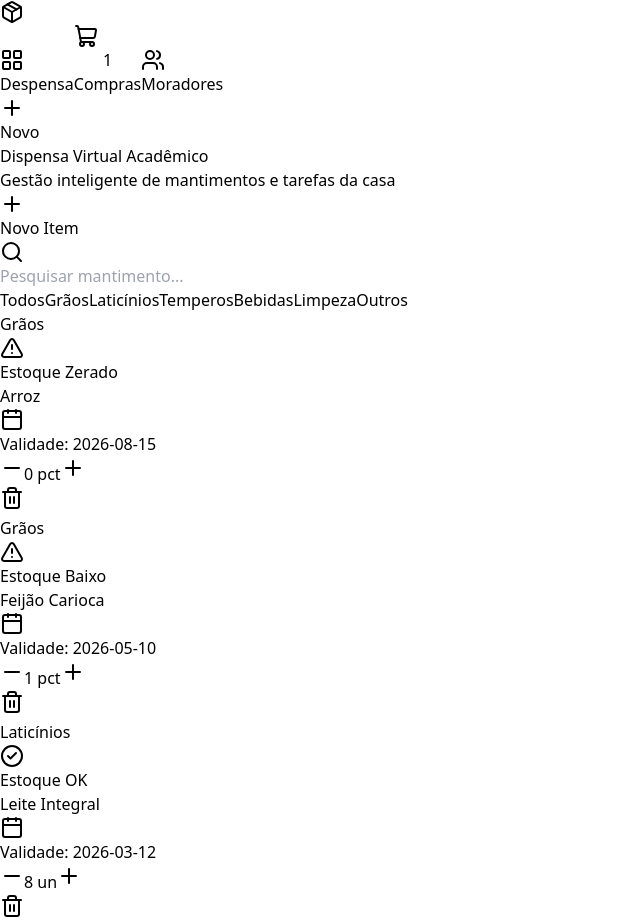
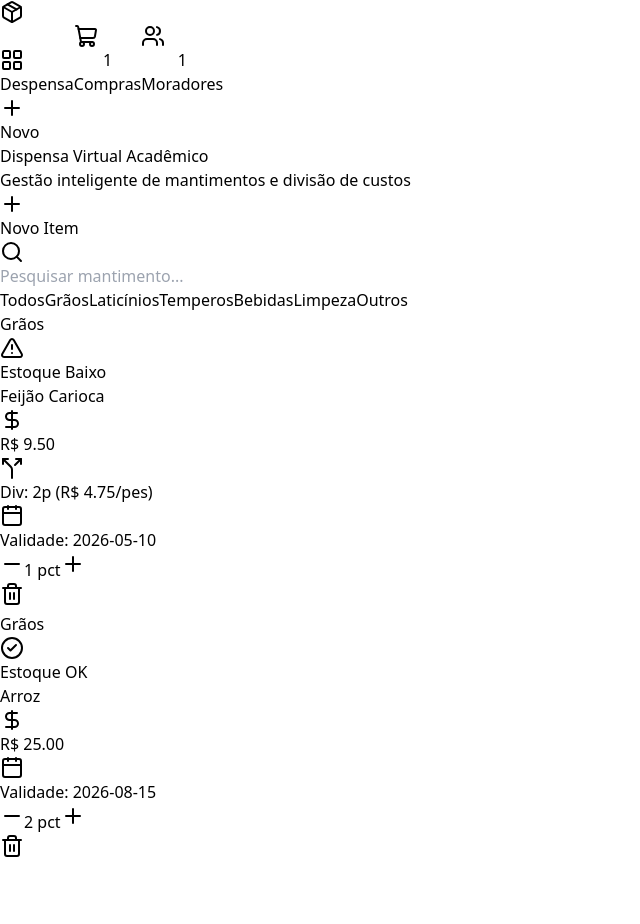
Before and after one commit to VitoorSSouza/despensa-virtual, a React (Vite) app: page / in a window 1280 px wide. Shown: the whole page, without its empty margins (0-640 px from the left). After the commit the page ends 864 px from the top, so only its background shows below. Built offline with nearby package versions, Linux system fonts and the light colour scheme.

Commit message:
Removendo moradores pre-definidos e adicionando preco com divisao de contas no modal

```diff
--- a/src/App.jsx
+++ b/src/App.jsx
@@ -2,7 +2,7 @@ import { useState } from 'react';
 import {
   Package, ShoppingCart, Users, AlertTriangle, CheckCircle2,
   Plus, Minus, Trash2, Calendar, Search, Sparkles, X, LayoutGrid,
-  Mail, KeyRound, UserPlus, RefreshCcw
+  Mail, KeyRound, UserPlus, RefreshCcw, DollarSign, Split
 } from 'lucide-react';
 
 function App() {
@@ -74,19 +74,17 @@ function App() {
   // 2. ESTADOS DO APLICATIVO
   // ==========================================
   const [items, setItems] = useState([
-    { id: 1, name: 'Arroz', category: 'Grãos', quantity: 0, minQuantity: 1, unit: 'pct', expiryDate: '2026-08-15', addedBy: 'Vitor' },
-    { id: 2, name: 'Feijão Carioca', category: 'Grãos', quantity: 1, minQuantity: 2, unit: 'pct', expiryDate: '2026-05-10', addedBy: 'Ana' },
-    { id: 3, name: 'Leite Integral', category: 'Laticínios', quantity: 8, minQuantity: 6, unit: 'un', expiryDate: '2026-03-12', addedBy: 'Carlos' }
+    { id: 1, name: 'Arroz', category: 'Grãos', quantity: 2, minQuantity: 1, unit: 'pct', price: 25.00, splitCount: 1, expiryDate: '2026-08-15', addedBy: 'Vitor' },
+    { id: 2, name: 'Feijão Carioca', category: 'Grãos', quantity: 1, minQuantity: 2, unit: 'pct', price: 9.50, splitCount: 2, expiryDate: '2026-05-10', addedBy: 'Ana' }
   ]);
 
   const [shoppingList] = useState([
     { id: 101, name: 'Arroz', quantityNeeded: 1, checked: false }
   ]);
 
+  // Lista de moradores iniciada limpa (sem presets fictícios)
   const [residents, setResidents] = useState([
-    { id: 1, name: 'Vitor', email: 'vitor@rep.com', avatar: '👨‍💻', balance: '+ R$ 15,00' },
-    { id: 2, name: 'Ana', email: 'ana@rep.com', avatar: '👩‍🔬', balance: '- R$ 10,00' },
-    { id: 3, name: 'Carlos', email: 'carlos@rep.com', avatar: '👨‍🎨', balance: 'R$ 0,00' }
+    { id: 1, name: 'Vitor (Você)', email: 'vitor@rep.com', avatar: '👨‍💻', balance: 'R$ 0,00' }
   ]);
 
   const [activePopup, setActivePopup] = useState(null);
@@ -102,12 +100,15 @@ function App() {
   const [inputCode, setInputCode] = useState('');
   const [inviteError, setInviteError] = useState('');
 
+  // Estado do formulário com preço e divisão
   const [newItem, setNewItem] = useState({
     name: '',
     category: 'Grãos',
     quantity: 1,
     minQuantity: 1,
     unit: 'un',
+    price: '',
+    splitCount: 1, // 1 = Individual, 2+ = Dividido entre X pessoas
     expiryDate: '',
     addedBy: 'Vitor'
   });
@@ -115,7 +116,7 @@ function App() {
   const categories = ['Todos', 'Grãos', 'Laticínios', 'Temperos', 'Bebidas', 'Limpeza', 'Outros'];
 
   // ==========================================
-  // 3. FUNÇÕES DE SUPORTE E CONVITE
+  // 3. FUNÇÕES DE SUPORTE E LÓGICA
   // ==========================================
   const normalizeText = (text) => {
     return text
@@ -156,15 +157,16 @@ function App() {
       id: Date.now(),
       ...newItem,
       quantity: Number(newItem.quantity),
-      minQuantity: Number(newItem.minQuantity)
+      minQuantity: Number(newItem.minQuantity),
+      price: newItem.price ? Number(newItem.price) : 0,
+      splitCount: Number(newItem.splitCount)
     };
 
     setItems([...items, itemToAdd]);
-    setNewItem({ name: '', category: 'Grãos', quantity: 1, minQuantity: 1, unit: 'un', expiryDate: '', addedBy: 'Vitor' });
+    setNewItem({ name: '', category: 'Grãos', quantity: 1, minQuantity: 1, unit: 'un', price: '', splitCount: 1, expiryDate: '', addedBy: 'Vitor' });
     setIsAddModalOpen(false);
   };
 
-  // Enviar ou Reenviar Código de Validação
   const handleSendInviteCode = (e) => {
     e.preventDefault();
     if (!inviteEmail || !inviteName) return;
@@ -174,7 +176,7 @@ function App() {
     setInviteStep(2);
     setInviteError('');
 
-    alert(`⚡ [E-mail Reenviado / Enviado]\n\nE-mail para: ${inviteEmail}\nCódigo de acesso: ${code}`);
+    alert(`⚡ [Código de Validação por E-mail]\n\nE-mail: ${inviteEmail}\nSeu código de acesso: ${code}`);
   };
 
   const handleVerifyCode = (e) => {
@@ -287,7 +289,12 @@ function App() {
               }`}
               title="Moradores"
             >
-              <Users className="w-5 h-5" />
+              <div className="relative">
+                <Users className="w-5 h-5" />
+                <span className="absolute -top-1.5 -right-2 bg-indigo-500 text-white text-[9px] w-4 h-4 rounded-full flex items-center justify-center font-black">
+                  {residents.length}
+                </span>
+              </div>
               <span className="text-[10px] font-bold mt-1 hidden md:block">Moradores</span>
               {activePopup === 'residents' && <span className="absolute left-0 top-1/2 -translate-y-1/2 w-1 h-6 bg-indigo-500 rounded-r-full" />}
             </button>
@@ -311,7 +318,7 @@ function App() {
             <h1 className="text-2xl font-black text-slate-800 tracking-tight flex items-center gap-2">
               Dispensa Virtual <span className="text-xs bg-indigo-100 text-indigo-700 font-bold px-2.5 py-0.5 rounded-full">Acadêmico</span>
             </h1>
-            <p className="text-xs text-slate-400">Gestão inteligente de mantimentos e tarefas da casa</p>
+            <p className="text-xs text-slate-400">Gestão inteligente de mantimentos e divisão de custos</p>
           </div>
 
           <button
@@ -361,7 +368,7 @@ function App() {
             )}
           </div>
 
-          {/* Grid de Produtos */}
+          {/* Grid de Produtos com Preço e Divisão */}
           <div className="grid grid-cols-1 sm:grid-cols-2 lg:grid-cols-3 gap-4">
             {filteredItems.map((item) => {
               const isCritical = item.quantity === 0;
@@ -393,6 +400,10 @@ function App() {
                 );
               }
 
+              const unitPrice = item.price ? Number(item.price) : 0;
+              const split = item.splitCount > 1 ? item.splitCount : 1;
+              const pricePerPerson = unitPrice > 0 ? (unitPrice / split).toFixed(2) : '0,00';
+
               return (
                 <div key={item.id} className={`p-5 rounded-3xl border transition-all hover:shadow-md flex flex-col justify-between ${cardStyle}`}>
                   <div>
@@ -403,6 +414,21 @@ function App() {
                       {badgeContent}
                     </div>
                     <h3 className="font-bold text-slate-800 text-base mb-1">{item.name}</h3>
+
+                    {/* Exibição de Preço e Divisão no Card */}
+                    <div className="flex flex-wrap items-center gap-2 mb-3">
+                      {unitPrice > 0 && (
+                        <span className="text-xs font-black text-emerald-700 bg-emerald-50 px-2.5 py-1 rounded-lg border border-emerald-100 flex items-center gap-1">
+                          <DollarSign className="w-3 h-3" /> R$ {unitPrice.toFixed(2)}
+                        </span>
+                      )}
+                      {split > 1 && (
+                        <span className="text-[10px] font-bold text-indigo-700 bg-indigo-50 px-2 py-1 rounded-lg border border-indigo-100 flex items-center gap-1">
+                          <Split className="w-3 h-3" /> Div: {split}p (R$ {pricePerPerson}/pes)
+                        </span>
+                      )}
+                    </div>
+
                     <p className="text-xs text-slate-400 flex items-center gap-1 mb-4">
                       <Calendar className="w-3.5 h-3.5" /> Validade: {item.expiryDate || 'Não informada'}
                     </p>
@@ -470,7 +496,7 @@ function App() {
         </div>
       )}
 
-      {/* POPUP: MORADORES & CONVITE COM BOTÃO DE ENVIAR NOVAMENTE */}
+      {/* POPUP: MORADORES & CONVITE */}
       {activePopup === 'residents' && (
         <div className="fixed inset-0 bg-slate-900/40 backdrop-blur-sm z-50 flex items-center justify-center p-4">
           <div className="bg-white rounded-3xl p-6 max-w-lg w-full shadow-2xl animate-in fade-in zoom-in duration-200 border border-slate-100">
@@ -480,8 +506,8 @@ function App() {
                   <Users className="w-5 h-5" />
                 </div>
                 <div>
-                  <h3 className="text-lg font-bold text-slate-800">Moradores da Casa</h3>
-                  <p className="text-xs text-slate-400">Convide novos membros por e-mail com código de acesso</p>
+                  <h3 className="text-lg font-bold text-slate-800">Moradores da Casa ({residents.length})</h3>
+                  <p className="text-xs text-slate-400">Gerencie os membros ativos da república</p>
                 </div>
               </div>
               <button onClick={() => setActivePopup(null)} className="p-2 text-slate-400 hover:bg-slate-100 rounded-xl">
@@ -528,7 +554,6 @@ function App() {
                     <p className="text-xs text-slate-600">
                       Código enviado para <span className="font-bold text-indigo-700">{inviteEmail}</span>
                     </p>
-                    {/* Botão de Enviar Novamente */}
                     <button
                       type="button"
                       onClick={handleSendInviteCode}
@@ -543,7 +568,7 @@ function App() {
                       type="text"
                       required
                       maxLength="6"
-                      placeholder="Digite o código (6 dígitos)"
+                      placeholder="Código (6 dígitos)"
                       value={inputCode}
                       onChange={(e) => setInputCode(e.target.value)}
                       className="flex-1 px-3 py-2 bg-white border border-slate-200 rounded-xl text-xs font-mono font-bold tracking-widest text-center focus:outline-none focus:ring-2 focus:ring-indigo-500/20"
@@ -581,7 +606,7 @@ function App() {
         </div>
       )}
 
-      {/* MODAL DE ADICIONAR ITEM */}
+      {/* MODAL DE ADICIONAR ITEM COM PREÇO E DIVISÃO */}
       {isAddModalOpen && (
         <div className="fixed inset-0 bg-slate-900/50 backdrop-blur-sm z-50 flex items-center justify-center p-4">
           <div className="bg-white rounded-3xl p-6 max-w-md w-full shadow-2xl">
@@ -675,6 +700,41 @@ function App() {
                 </div>
               </div>
 
+              {/* SEÇÃO DE PREÇO E DIVISÃO DE CONTAS */}
+              <div className="grid grid-cols-2 gap-3 pt-2 border-t border-slate-100">
+                <div>
+                  <label className="block text-xs font-bold text-slate-600 mb-1 flex items-center gap-1">
+                    <DollarSign className="w-3.5 h-3.5 text-emerald-600" /> Preço Total (R$)
+                  </label>
+                  <input
+                    type="number"
+                    min="0"
+                    step="0.01"
+                    placeholder="Ex: 25.00"
+                    value={newItem.price}
+                    onChange={(e) => setNewItem({...newItem, price: e.target.value})}
+                    className="w-full px-4 py-2.5 bg-slate-50 border border-slate-200 rounded-xl text-sm focus:outline-none focus:ring-2 focus:ring-indigo-500/20"
+                  />
+                </div>
+
+                <div>
+                  <label className="block text-xs font-bold text-slate-600 mb-1 flex items-center gap-1">
+                    <Split className="w-3.5 h-3.5 text-indigo-600" /> Dividir entre (Pessoas)
+                  </label>
+                  <select
+                    value={newItem.splitCount}
+                    onChange={(e) => setNewItem({...newItem, splitCount: Number(e.target.value)})}
+                    className="w-full px-4 py-2.5 bg-slate-50 border border-slate-200 rounded-xl text-sm focus:outline-none focus:ring-2 focus:ring-indigo-500/20"
+                  >
+                    <option value={1}>Não dividir (1 pessoa)</option>
+                    {/* Gera opções dinâmicas de 2 até o total de moradores cadastrados (mínimo 2, máximo residents.length) */}
+                    {Array.from({ length: Math.max(1, residents.length - 1) }, (_, i) => i + 2).map((num) => (
+                      <option key={num} value={num}>Dividir entre {num} pessoas</option>
+                    ))}
+                  </select>
+                </div>
+              </div>
+
               <div>
                 <label className="block text-xs font-bold text-slate-600 mb-1">Estoque Mínimo Alerta</label>
                 <input
```
